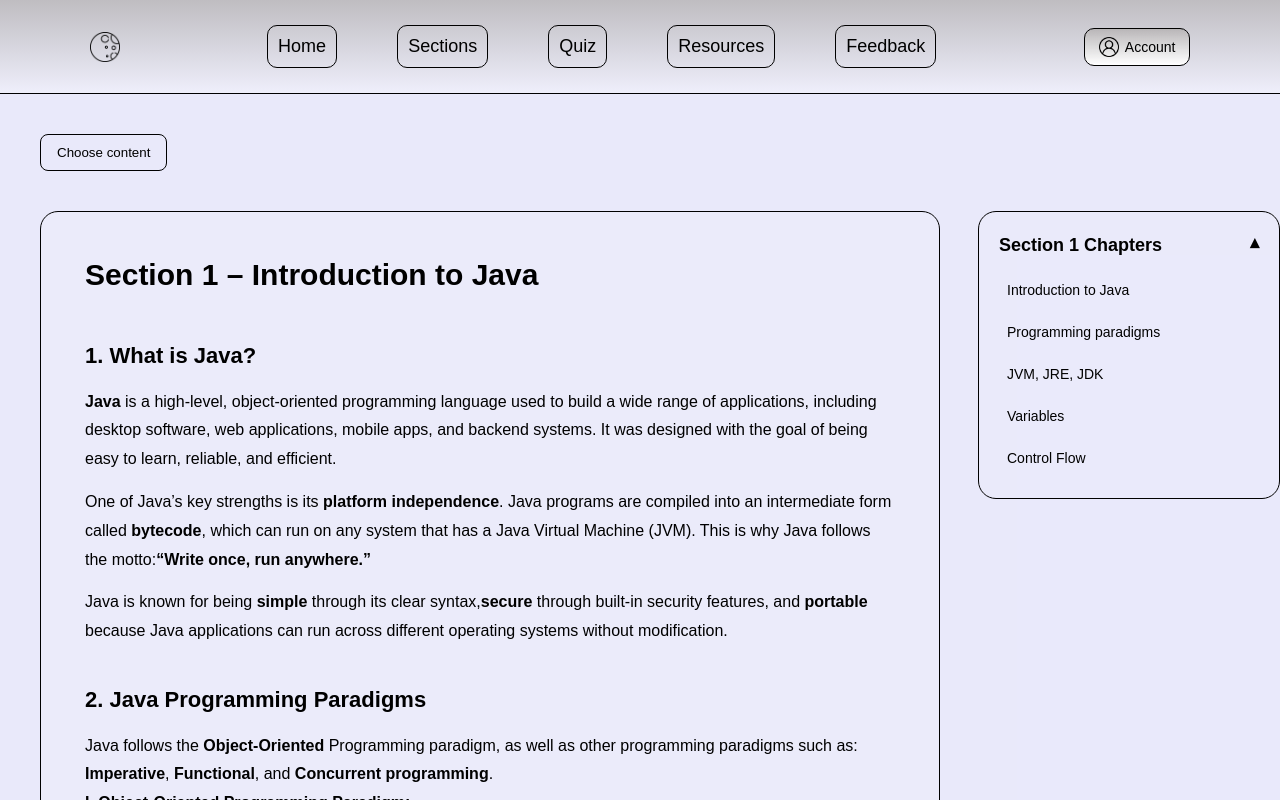
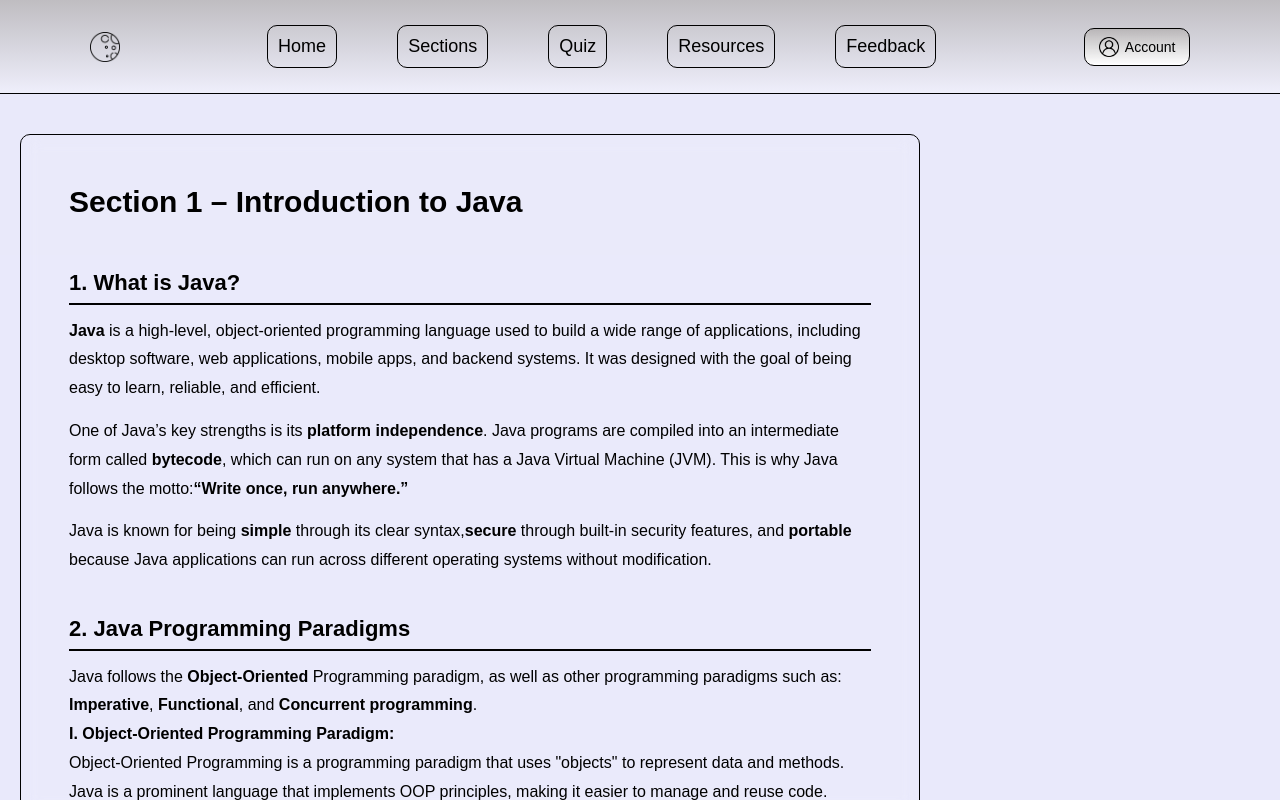
Before and after one commit to Lipiu/Learn-With-eASE, a React app in the folder frontend/: page /section1/theory in a window 1280 px wide. Shown: the top 800 px of the page. Built offline with nearby package versions, Linux system fonts and the light colour scheme; the HTML template or start-up script is replaced by a standard one.

Commit message:
changed the styling for the section theory page

```diff
--- a/frontend/src/components/Sections/Section1/Section1.css
+++ b/frontend/src/components/Sections/Section1/Section1.css
@@ -1,6 +1,8 @@
 .section {
-    padding-top: 40px;
-    padding-left: 40px;
+    height: 100vh;
+    padding: 20px;
+    overflow: hidden;
+    box-sizing: border-box;
 }
 
 .section-layout {
@@ -14,44 +16,6 @@
     align-items: start;
 }
 
-.section-dropdown {
-    position: relative;
-    display: inline-block;
-    margin-bottom: 20px;
+.section-main {
+    height: 100%;
 }
-
-.section-sidebar {
-    position: sticky;
-    top: 120px;
-    align-self: start;
-    height: fit-content;
-}
-
-.section-dropdown button {
-    padding: 10px 16px;
-    border-radius: 8px;
-    border: 1px solid var(--nav-border);
-    background: transparent;
-    color: var(--text);
-    cursor: pointer;
-}
-
-.section-dropdown-menu {
-    position: absolute;
-    top: 120%;
-    left: 0;
-    list-style: none;
-    background: var(--bg);
-    border: 1px solid var(--nav-border);
-    border-radius: 8px;
-    padding: 6px 0;
-    width: 180px;
-}
-
-.section-dropdown-menu li {
-    padding: 10px 14px;
-}
-
-.section-dropdown-menu li:hover {
-    background: var(--container-bg);
-}
--- a/frontend/src/components/Sections/Section1/Section1.jsx
+++ b/frontend/src/components/Sections/Section1/Section1.jsx
@@ -1,48 +1,15 @@
-import { useState } from 'react';
-import {Link, Outlet, useMatch} from 'react-router-dom';
+import { Outlet } from 'react-router-dom';
 import './Section1.css'
 import SectionNavigator from "../SectionNavigator/SectionNavigator.jsx";
 
-function Section1(){
-    const [open, setOpen] = useState(false);
-    const isTheory = useMatch("/section1/theory");
 
+function Section1() {
     return (
         <div className="section">
-            <div className="section-dropdown">
-                <button onClick={() => setOpen(prev => !prev)}>
-                    Choose content
-                </button>
-                { open && (
-                    <ul className="section-dropdown-menu">
-                        <li>
-                            <Link to="theory" onClick={() => setOpen(false)}>
-                                Theory
-                            </Link>
-                        </li>
-                        <li>
-                            <Link to="quiz" onClick={() => setOpen(false)}>
-                                Quiz
-                            </Link>
-                        </li>
-                        <li>
-                            <Link to="coding" onClick={() => setOpen(false)}>
-                                Coding exercise
-                            </Link>
-                        </li>
-                    </ul>
-                )}
-            </div>
-
             <div className="section-layout">
                 <div className="section-main">
                     <Outlet />
                 </div>
-                {isTheory && (
-                    <aside className="section-sidebar">
-                        <SectionNavigator></SectionNavigator>
-                    </aside>
-                )}
             </div>
         </div>
     );
--- a/frontend/src/components/Sections/Section1/SectionTheory.css
+++ b/frontend/src/components/Sections/Section1/SectionTheory.css
@@ -1,14 +1,21 @@
 .theory-container {
+    width: 100%;
     max-width: 900px;
-    padding: 36px 44px;
+    height: 85vh;
+    overflow-y: auto;
 
+    padding: 40px 48px;
 
     background: rgba(255, 255, 255, 0.08);
     border: 1px solid var(--text);
-    border-radius: 18px;
+    border-radius: 10px;
+
+    backdrop-filter: blur(10px);
 
     line-height: 1.8;
+    color: var(--text);
 }
+
 
 .theory-title {
     font-size: 30px;
@@ -19,6 +26,7 @@
 .theory-container h3 {
     font-size: 22px;
     margin-top: 34px;
+    border-bottom: 2px solid var(--text);
     margin-bottom: 12px;
 }
 
```
